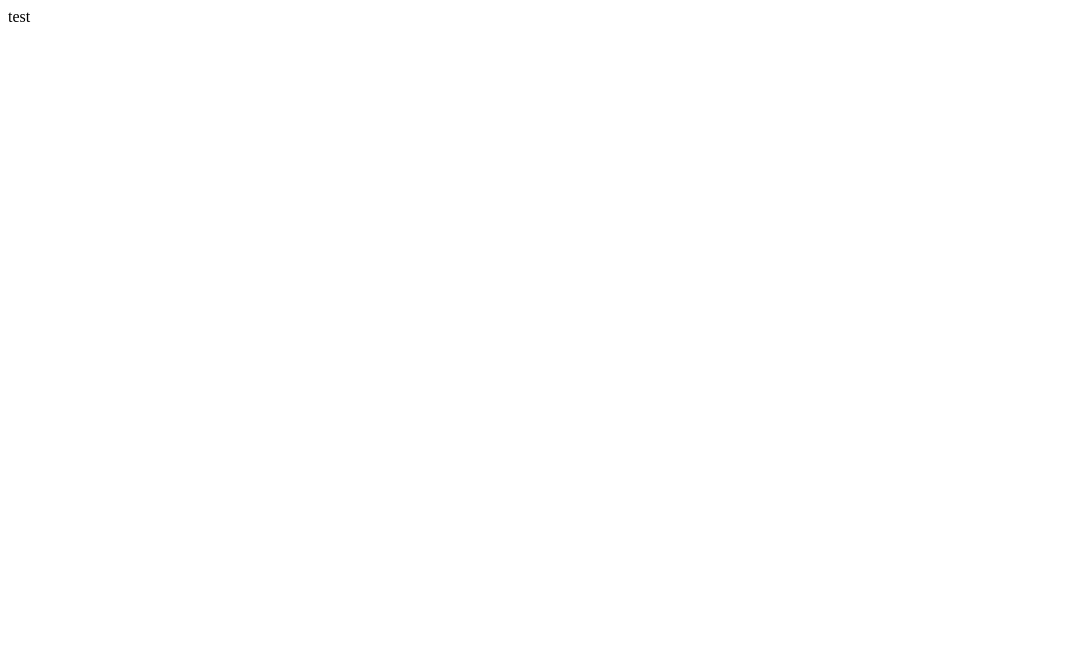
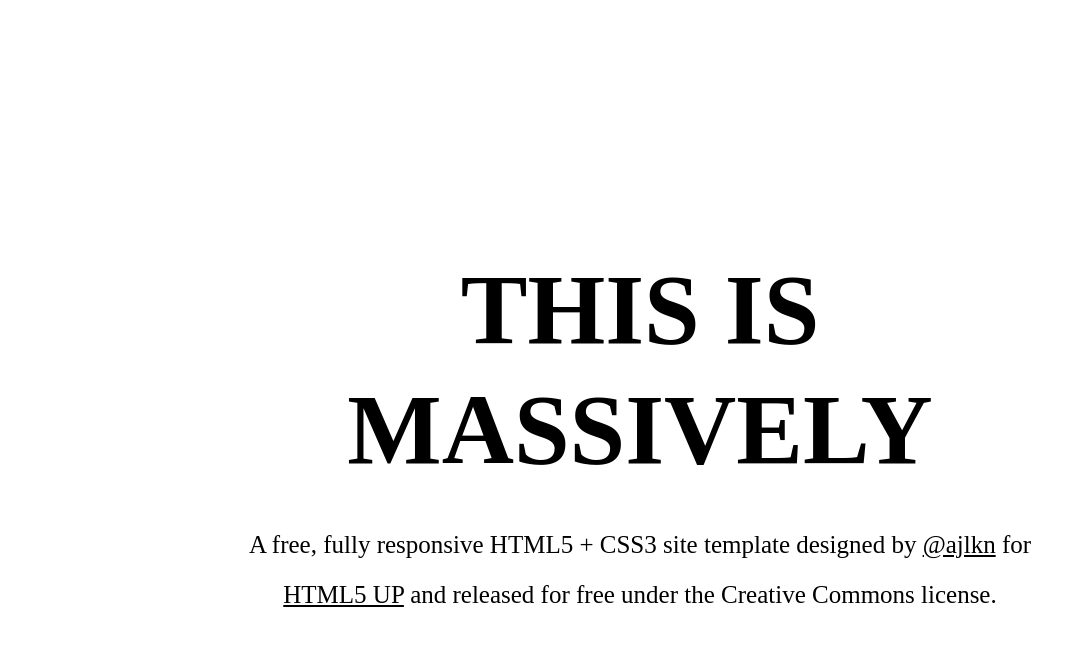
Before and after one commit to kimyongkwon/01_web_project, a plain HTML site: page index.html in a window 1280 px wide. Shown: the whole page, without its empty margins (0-1085 px from the left). Drawn offline with Linux system fonts and the light colour scheme.

Commit message:
make - Intro part

```diff
--- a/index.html
+++ b/index.html
@@ -1,12 +1,39 @@
 <!doctype html>
 <html>
-  <head>
-    <meta charset="utf-8">
-    <title>01_web_project</title>
-    test
-  </head>
 
-  <body>
+<head>
+  <meta charset="utf-8">
+  <title>01_web_project</title>
+  <style>
+    #Intro {
+      text-align: center;
+    }
+    #Intro h1 {
+      font-size: 100px;
+      margin-block-start: 2.5em;
+      margin-block-end: 0.3em;
+      line-height: 1.2;
+    }
+    #Intro div.Explain {
+      font-size: 25px;
+      line-height: 2.0;
+    }
+    .LinkColor {
+      color: black;
+    }
+    .LinkColor:hover {
+      color: blue;
+    }
+  </style>
+</head>
 
-  </body>
+<body>
+  <div id="Intro">
+    <h1> THIS IS<br>MASSIVELY </h1>
+    <div class="Explain"> A free, fully responsive HTML5 + CSS3 site template designed by
+      <a class="LinkColor" href="https://twitter.com/ajlkn">@ajlkn</a> for<br>
+      <a class="LinkColor" href="https://html5up.net/">HTML5 UP</a> and released for free under the Creative Commons license.
+    </div>
+  </div>
+</body>
 </html>
```
